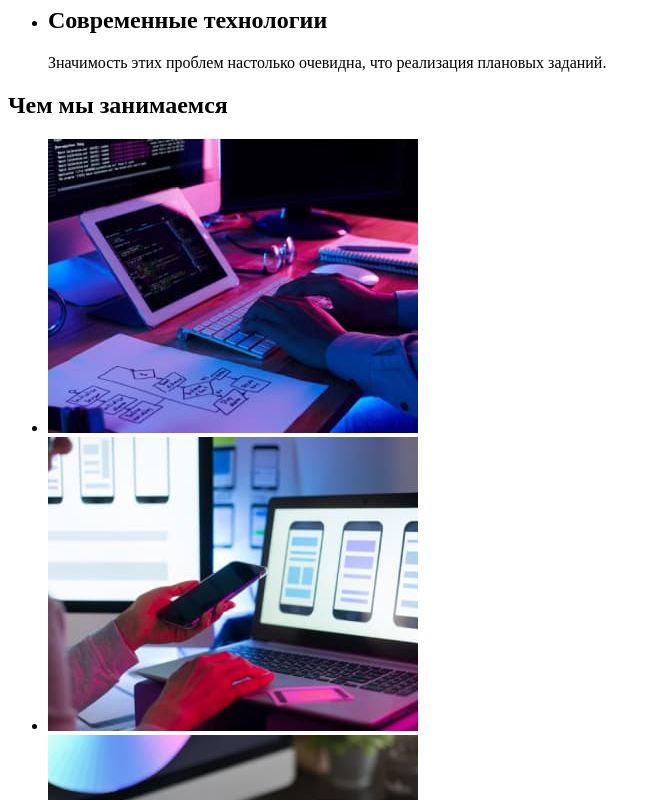
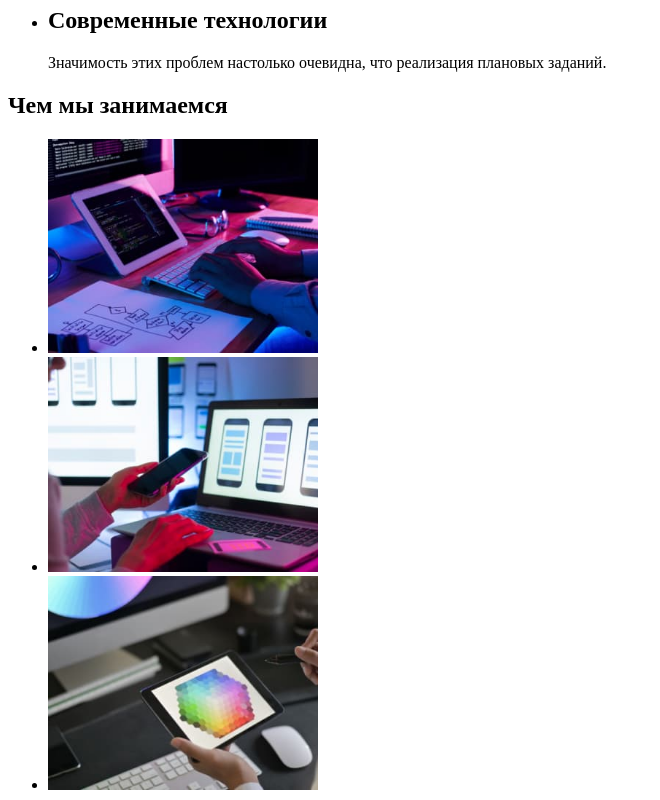
Before and after one commit to al-burlachenko/goit-markup-hw-01, a plain HTML site: page index.html in a window 1280 px wide. Shown: the part 500-1300 px from the top of the page, without its empty margins (0-660 px from the left). Drawn offline with Linux system fonts and the light colour scheme.

Commit message:
Сохрание проекта, обновление

```diff
--- a/index.html
+++ b/index.html
@@ -3,7 +3,7 @@
 <head>
     <meta charset="UTF-8">
     <meta name="viewport" content="width=device-width, initial-scale=1.0">
-    <title>Document</title>
+    <title>goit-markup-hw-01</title>
 </head>
 <body>
     <header>
@@ -53,9 +53,9 @@
             <div>
                 <h2>Чем мы занимаемся</h2>
                 <ul>
-                    <li> <img src="./pictures/img_1.jpg" alt="Алгоритмы"> </li>
-                    <li> <img src="./pictures/img_2.jpg" alt="Мобильная разработка"> </li>
-                    <li> <img src="./pictures/img_3.jpg" alt="Дизайн"> </li>
+                    <li> <img src="./pictures/img_1.jpg" width="270" alt="Алгоритмы"> </li>
+                    <li> <img src="./pictures/img_2.jpg" width="270" alt="Мобильная разработка"> </li>
+                    <li> <img src="./pictures/img_3.jpg" width="270" alt="Дизайн"> </li>
                 </ul>
             <section>
                 <h2>Наша команда</h2>
```
Also changed, not shown: 1 other file.
